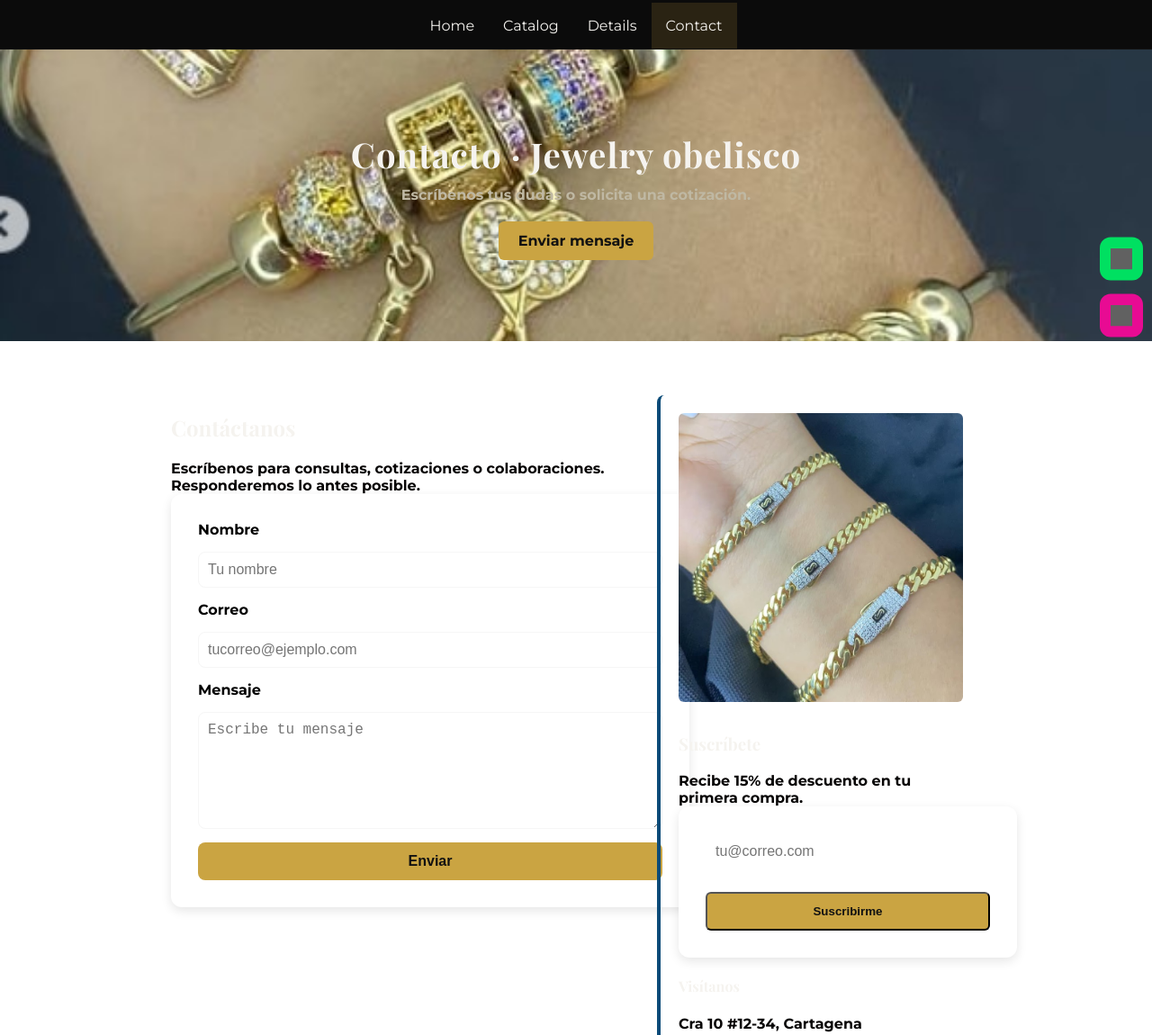
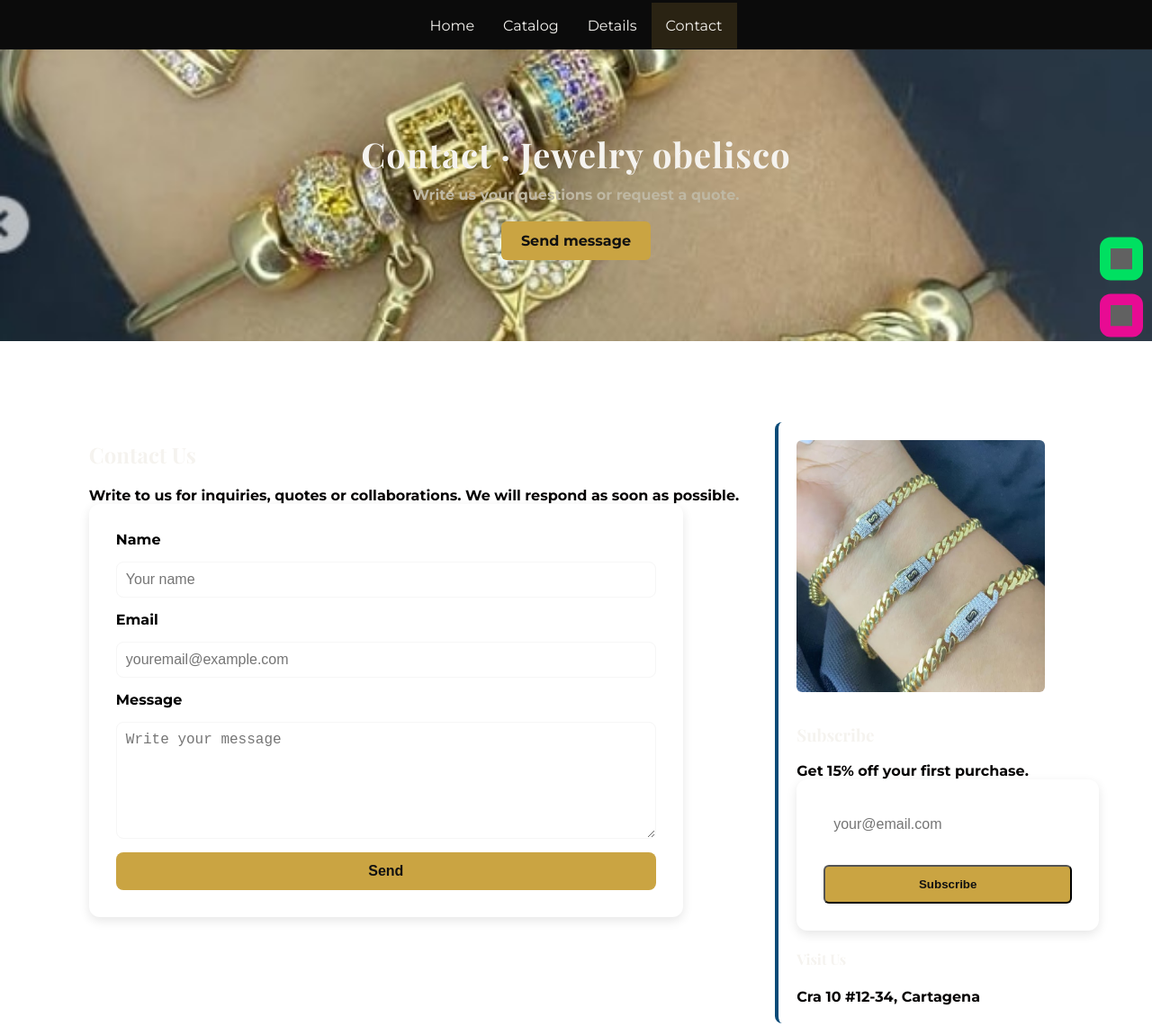
Before and after one commit to ALFA21-desing/project, a plain HTML site: page website/contacto.html in a window 1280 px wide. Shown: the part 81-1231 px from the top of the page at 90% size. Drawn offline with nearby package versions, Linux system fonts and the light colour scheme; grey boxes are pictures that could not be loaded.

Commit message:
contact page update

```diff
--- a/website/contacto.html
+++ b/website/contacto.html
@@ -40,38 +40,38 @@
 
   <section class="hero">
     <div class="hero-inner">
-      <h2>Contacto · Jewelry obelisco</h2>
-      <p>Escríbenos tus dudas o solicita una cotización.</p>
-      <a class="btn primary" href="contacto.html">Enviar mensaje</a>
+      <h2>Contact · Jewelry obelisco</h2>
+      <p>Write us your questions or request a quote.</p>
+      <a class="btn primary" href="contacto.html">Send message</a>
     </div>
   </section>
   <main class="contacto" style="padding:40px 20px">
-    <div style="max-width:900px;margin:0 auto;display:grid;grid-template-columns:1fr 360px;gap:24px;align-items:start">
+    <div style="max-width:1200px;margin:0 auto;display:grid;grid-template-columns:1fr 320px;gap:40px;align-items:start">
       <div>
-        <h2>Contáctanos</h2>
+        <h2>Contact Us</h2>
 
       <script src="cart.js"></script>
-        <p>Escríbenos para consultas, cotizaciones o colaboraciones. Responderemos lo antes posible.</p>
+        <p>Write to us for inquiries, quotes or collaborations. We will respond as soon as possible.</p>
         <form action="#" method="post">
-          <label for="nombre">Nombre</label>
-          <input type="text" id="nombre" name="nombre" required placeholder="Tu nombre">
-          <label for="email">Correo</label>
-          <input type="email" id="email" name="email" required placeholder="tucorreo@ejemplo.com">
-          <label for="mensaje">Mensaje</label>
-          <textarea id="mensaje" name="mensaje" rows="6" placeholder="Escribe tu mensaje"></textarea>
-          <button class="btn primary" type="submit">Enviar</button>
+          <label for="nombre">Name</label>
+          <input type="text" id="nombre" name="nombre" required placeholder="Your name">
+          <label for="email">Email</label>
+          <input type="email" id="email" name="email" required placeholder="youremail@example.com">
+          <label for="mensaje">Message</label>
+          <textarea id="mensaje" name="mensaje" rows="6" placeholder="Write your message"></textarea>
+          <button class="btn primary" type="submit">Send</button>
         </form>
       </div>
       <aside style="background:linear-gradient(180deg,rgba(255,255,255,0.02),rgba(255,255,255,0.01));padding:20px;border-radius:8px">
         <img src="assets/manillas.jpg" alt="manillas" style="width:100%;border-radius:6px;margin-bottom:12px;object-fit:cover">
-        <h3>Suscríbete</h3>
-        <p>Recibe 15% de descuento en tu primera compra.</p>
+        <h3>Subscribe</h3>
+        <p>Get 15% off your first purchase.</p>
         <form>
-          <input type="email" placeholder="tu@correo.com" style="width:100%;padding:10px;border-radius:6px;border:1px solid rgba(255,255,255,0.04);margin-bottom:10px">
-          <button class="btn primary" style="width:100%">Suscribirme</button>
+          <input type="email" placeholder="your@email.com" style="width:100%;padding:10px;border-radius:6px;border:1px solid rgba(255,255,255,0.04);margin-bottom:10px">
+          <button class="btn primary" style="width:100%">Subscribe</button>
         </form>
         <div style="margin-top:18px">
-          <h4>Visítanos</h4>
+          <h4>Visit Us</h4>
           <p class="muted">Cra 10 #12-34, Cartagena</p>
         </div>
       </aside>
```
